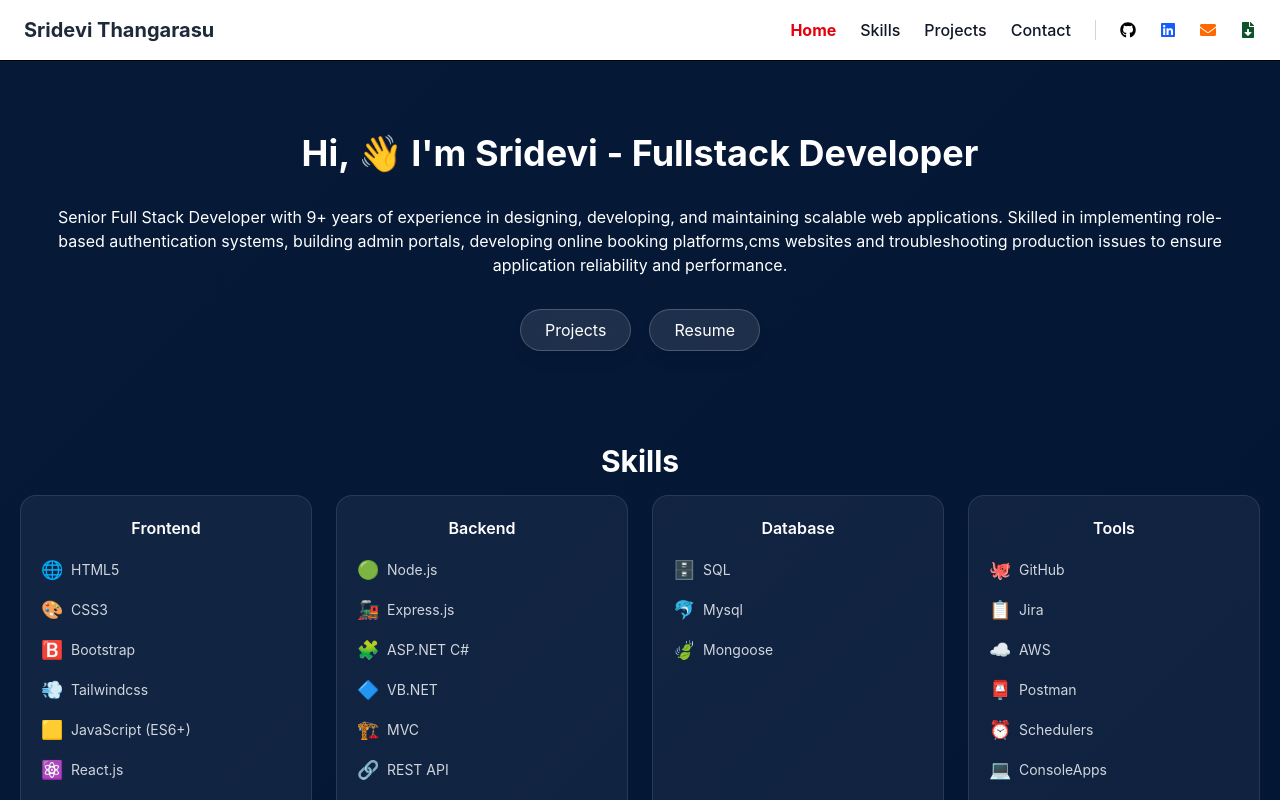
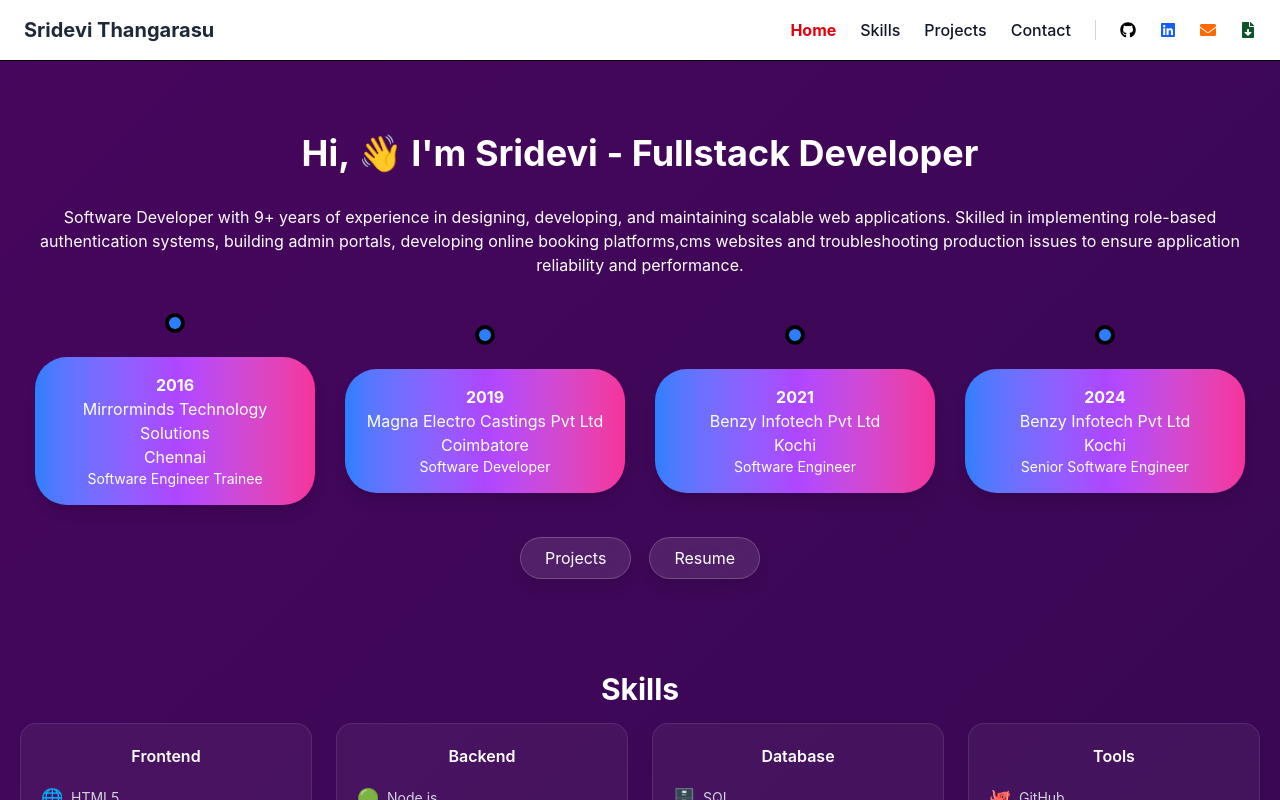
Before and after one commit to shreedevi7195-sketch/po, a React app: page / in a window 1280 px wide. Shown: the top 800 px of the page. Built offline with nearby package versions, Linux system fonts and the light colour scheme; the HTML template or start-up script is replaced by a standard one.

Commit message:
template-pf-8

```diff
--- a/src/components/PortFolio.jsx
+++ b/src/components/PortFolio.jsx
@@ -224,6 +224,33 @@
   visible: { opacity: 1, y: 0, transition: { duration: 0.6 } },
 };
 
+const milestones = [
+  {
+    year: "2016",
+    title: "Mirrorminds Technology Solutions",
+    location: "Chennai",
+    desc: "Software Engineer Trainee"
+  },
+  {
+    year: "2019",
+    title: "Magna Electro Castings Pvt Ltd",
+    location: "Coimbatore",
+    desc: "Software Developer"
+  },
+  {
+    year: "2021",
+    title: "Benzy Infotech Pvt Ltd",
+    location: "Kochi",
+    desc: "Software Engineer"
+  },
+  {
+ year: "2024",
+   title: "Benzy Infotech Pvt Ltd",
+    location: "Kochi",
+    desc: "Senior Software Engineer"
+  }
+];
+
 export default function Portfolio() {
   //const featured = []; //projects.filter(p => p.featured);
   const exceptfeatured = projects.filter(p => p.excludefeatured);
@@ -441,18 +468,54 @@
           </motion.h2>
 
           <motion.p initial="hidden" animate="visible" variants={fadeIn} className="mt-4 text-center p-4">
-            Senior Full Stack Developer with 9+ years of experience in designing, developing, and maintaining scalable web
+            Software Developer with 9+ years of experience in designing, developing, and maintaining scalable web
             applications. Skilled in implementing role-based authentication systems, building admin portals,
             developing online booking platforms,cms websites and troubleshooting production issues to ensure application
             reliability and performance.
           </motion.p>
-          <motion.a href="#projects" className="inline-flex bg-white/10 backdrop-blur-xl  mt-4 border border-white/20 rounded-full px-6 py-2 shadow-lg hover:shadow-blue-500/30 hover:scale-105 transition duration-300">
+          {/* <motion.a href="#projects" className="inline-flex bg-white/10 backdrop-blur-xl  mt-4 border border-white/20 rounded-full px-6 py-2 shadow-lg hover:shadow-blue-500/30 hover:scale-105 transition duration-300">
             Projects
           </motion.a>
           &nbsp;&nbsp;&nbsp;&nbsp;
           <motion.a href="/Sridevi_CV.pdf" download className="inline-flex bg-white/10 backdrop-blur-xl  mt-4 border border-white/20 rounded-full px-6 py-2 shadow-lg hover:shadow-blue-500/30 hover:scale-105 transition duration-300">
             Resume
+          </motion.a> */}
+
+          <div>
+        <div className="w-full overflow-x-auto py-5">
+          <div className="sm:grid-cols-1 md:flex items-center relative">
+
+        {/* Line */}
+        <div className="sm:hidden md:relative top-1/2 left-0 w-full h-1 bg-gray-700"></div>
+
+        {milestones.map((item, index) => (
+          <div key={index} className="flex flex-1 flex-col items-center relative">
+
+            {/* Dot */}
+            <div className="hidden md:flex w-5 h-5 bg-blue-500 rounded-full z-10 border-4 border-black">
+              {/* <h4 className="font-bold">{item.year}</h4> */}
+            </div>
+
+            {/* Card */}
+            <div className="mt-6 text-white p-4 rounded-4xl shadow-lg w-70 text-center hover:scale-105 transition bg-gradient-to-r from-blue-500 via-purple-500 to-pink-500">
+              <h3 className="font-bold">{item.year}</h3>
+              <p className="">{item.title}</p>
+              <p className="">{item.location}</p>
+              <p className="text-sm">{item.desc}</p>
+            </div>
+
+          </div>
+        ))}
+      </div>
+    </div>
+    <motion.a href="#projects" className="inline-flex bg-white/10 backdrop-blur-xl  mt-3 border border-white/20 rounded-full px-6 py-2 shadow-lg hover:shadow-blue-500/30 hover:scale-105 transition duration-300">
+            Projects
           </motion.a>
+          &nbsp;&nbsp;&nbsp;&nbsp;
+          <motion.a href="/Sridevi_CV.pdf" download className="inline-flex bg-white/10 backdrop-blur-xl  mt-3 border border-white/20 rounded-full px-6 py-2 shadow-lg hover:shadow-blue-500/30 hover:scale-105 transition duration-300">
+            Resume
+          </motion.a>
+          </div>
         </section>
 
         {/* Skills */}
@@ -539,17 +602,17 @@
 
               {/* Name */}
               <input type="text" name="user_name" placeholder="Your Name" value={formData.user_name}
-                onChange={handleChange} className={`w-full p-2 rounded bg-white/20 text-white outline-none ${errors.user_name ? "border border-red-500" : ""}`} />
+                onChange={handleChange} className={`w-full p-2 rounded bg-white/20 text-white outline-none ${errors.user_name ? "border border-white-500" : ""}`} />
 
               {/* Email */}
               <input type="email" name="user_email" placeholder="Your Email" value={formData.user_email}
-                onChange={handleChange} className={`w-full p-2 rounded bg-white/20 text-white outline-none ${errors.user_email ? "border border-red-500" : ""}`} />
+                onChange={handleChange} className={`w-full p-2 rounded bg-white/20 text-white outline-none ${errors.user_email ? "border border-white-500" : ""}`} />
 
               {/* Message */}
               <textarea name="message" placeholder="Your Message" value={formData.message}
-                onChange={handleChange} className={`w-full p-2 rounded bg-white/20 text-white outline-none ${errors.message ? "border border-red-500" : ""}`} />
+                onChange={handleChange} className={`w-full p-2 rounded bg-white/20 text-white outline-none ${errors.message ? "border border-white-500" : ""}`} />
 
-              <button className="md:w-md p-5  bg-blue-800 hover:bg-green-900 transition text-white py-2 rounded-lg shadow-lg hover:scale-105">
+              <button className="md:w-md p-5  bg-purple-950 hover:bg-blue-900 transition text-white py-2 rounded-lg shadow-lg hover:scale-105">
                 Send your Message
               </button>
               {/* 🔥 Toast Container (Glass + Neon style) */}
--- a/src/index.css
+++ b/src/index.css
@@ -130,7 +130,8 @@
 } */
 
  .animated-bg {
-   background: linear-gradient(-45deg, #040d34, #011432, #0a1f3d, #152245);
+   /* background: linear-gradient(-45deg, #040d34, #011432, #0a1f3d, #152245); */
+   background : linear-gradient(-45deg,#040d34, purple);
    background-size: 400% 400%;
    animation: gradientMove 12s ease infinite;
    backdrop-filter: blur(2px);
@@ -140,4 +141,12 @@
    width: 80vw !important;
    padding: 10px  !important;
    margin-left: 20px  !important;
+
  }
+ .Toastify__toast-theme--dark {
+background-color: purple !important;
+}
+.Toastify__progress-bar-theme--dark
+{
+  background-color: white !important;
+}
```
